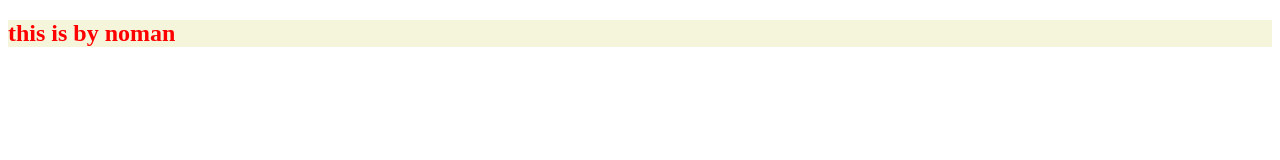
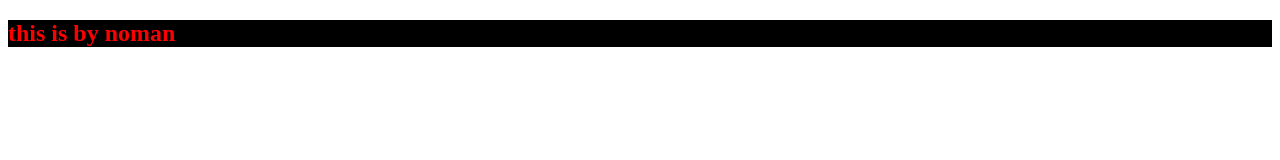
Before and after one commit to nomanur/test, a plain HTML site: page index.html in a window 1280 px wide. Drawn offline with Linux system fonts and the light colour scheme.

Commit message:
back-color change

```diff
--- a/style.css
+++ b/style.css
@@ -1,4 +1,4 @@
 h2{
     color: red;
-    background-color: beige;
+    background-color: black;
 }
```
